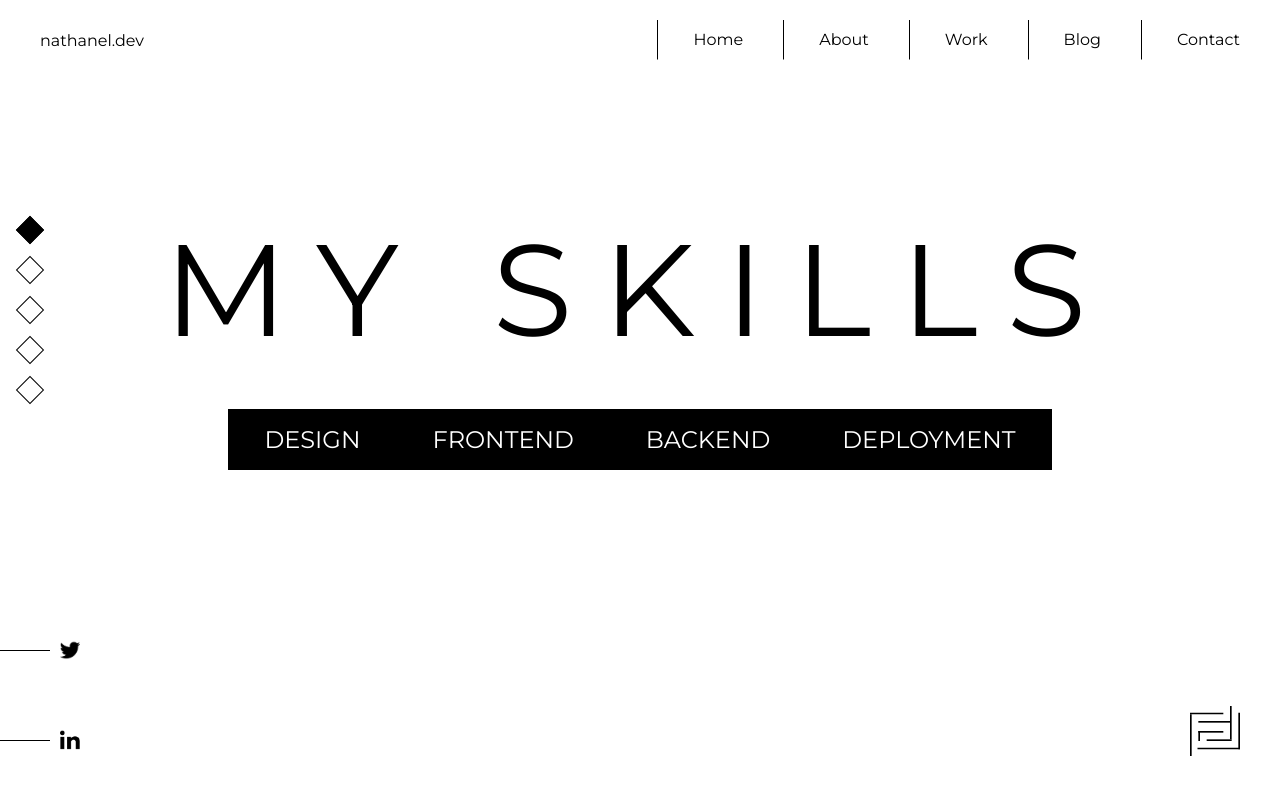
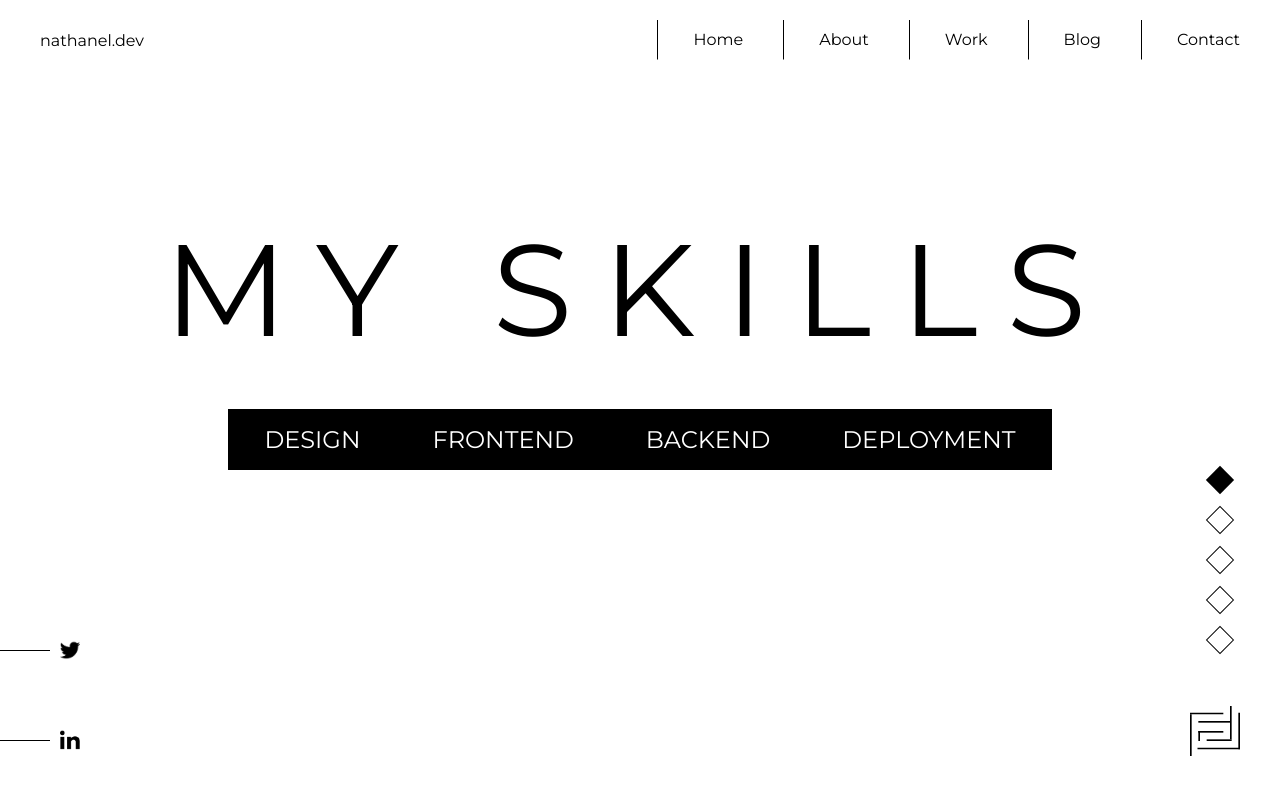
Before and after one commit to natdlc/nathanel-portfolio, a Next.js app: page /skills in a window 1280 px wide. Shown: the top 800 px of the page. Built offline with nearby package versions, Linux system fonts and the light colour scheme.

Commit message:
skills icon animation and page transitions wip

```diff
--- /dev/null
+++ b/components/misc/skills-icon-cover.jsx
@@ -0,0 +1,23 @@
+import styles from "@/styles/util.module.css";
+import { useRouter } from "next/router";
+import { useEffect, useState } from "react";
+
+export default function SkillsIconCover() {
+  const [isInitialLoad, setIsInitialLoad] = useState(true);
+
+  const router = useRouter();
+
+  useEffect(() => {
+    if (router.pathname.includes("skills")) {
+      setIsInitialLoad(false);
+    }
+  }, [router.pathname]);
+
+  return (
+    <div
+      className={`${styles.skills_icon_cover} ${
+        isInitialLoad ? "" : styles.hidden
+      }`}
+    ></div>
+  );
+}
--- a/layout/nav/header/header.jsx
+++ b/layout/nav/header/header.jsx
@@ -29,12 +29,15 @@ export default function Header() {
       <nav>
         <ul className={styles.ul}>
           <li>
-            <Anchor href={isNotHome ? "/" : "#"}>Home</Anchor>
+            {/* <Anchor href={isNotHome ? "/" : "#"}>Home</Anchor> */}
+            <Link href="/" className={styles.link}>
+              Home
+            </Link>
           </li>
           <Submenu submenu={aboutSubmenu} />
           <Submenu submenu={workSubmenu} />
           <li>
-            <Link href="blog" className={styles.blog}>
+            <Link href="blog" className={styles.link}>
               Blog
             </Link>
           </li>
--- a/layout/nav/header/header.module.css
+++ b/layout/nav/header/header.module.css
@@ -102,7 +102,7 @@
   color: inherit;
 }
 
-.blog {
+.link {
   padding: 10px 20px;
   display: inline-block;
 }
--- a/layout/nav/nav.jsx
+++ b/layout/nav/nav.jsx
@@ -1,4 +1,4 @@
-import useSkillsNav from "@/hooks/useSkillsNav";
+import SkillsIconCover from "@/components/misc/skills-icon-cover";
 import Header from "./header/header";
 import SkillsIcon from "./skills-icon/skills-icon";
 import SkillsNav from "./skills-nav/skills-nav";
@@ -8,9 +8,10 @@ export default function FixedNav({ skillsNav }) {
   return (
     <>
       <Header />
+      <SkillsIconCover />
       <SkillsNav visibleSection={skillsNav.state.visibleSection} />
+      <SkillsIcon />
       <Socials />
-      <SkillsIcon />
     </>
   );
 }
--- a/layout/nav/skills-nav/skills-nav.jsx
+++ b/layout/nav/skills-nav/skills-nav.jsx
@@ -1,17 +1,24 @@
 import { getSkillItems } from "@/lib/skills";
+import { useRouter } from "next/router";
 import styles from "./skills-nav.module.css";
 
 const skills = getSkillItems();
 skills.unshift({ title: "hero" });
 
 export default function SkillsNav({ visibleSection }) {
+  const router = useRouter();
+
   return (
     <div className={styles.div}>
       {skills.map((skill) => (
         <a
-          className={
-            visibleSection === skill.title ? styles.visible : styles.hidden
+          key={skill.title}
+          className={`${
+            visibleSection === skill.title
+              ? styles.visible_section
+              : styles.non_visible_section
           }
+          ${router.pathname.includes("skills") ? styles.shown : styles.hidden}`}
           href={skill.title === "hero" ? "#" : `#${skill.title}`}
         ></a>
       ))}
--- a/layout/nav/skills-nav/skills-nav.module.css
+++ b/layout/nav/skills-nav/skills-nav.module.css
@@ -1,25 +1,22 @@
 /* <a> animations */
 
-@keyframes slide-right {
-  0% {
+@keyframes slide-in {
+  from {
+    transform: translateY(500%) rotate(45deg);
     opacity: 0;
-    filter: blur(5px);
-    transform: translateX(-100%) rotate(-900deg);
   }
-  50% {
+  to {
+    transform: translateY(0) rotate(45deg);
+    opacity: 1;
+  }
+}
+
+@keyframes slide-out {
+  from {
+    opacity: 1;
+  }
+  to {
     opacity: 0;
-    filter: blur(5px);
-    transform: translateX(-1000%) rotate(-900deg);
-  }
-  75% {
-    opacity: 0.6;
-    filter: blur(1px);
-    transform: translateX(200%) rotate(180deg);
-  }
-  100% {
-    opacity: 1;
-    filter: blur(0);
-    transform: translateX(0) rotate(45deg);
   }
 }
 
@@ -27,53 +24,54 @@
 
 .div {
   z-index: 99;
-  bottom: 50%;
-  left: 20px;
+  bottom: 150px;
+  right: 50px;
   position: fixed;
   display: flex;
   flex-direction: column;
   gap: 20px;
 }
 
-.div a {
-  transform: rotate(45deg);
+.visible_section {
+  background: black;
+  transition: all 1s;
+}
+
+.non_visible_section {
+  background: white;
+  transition: all 1s;
+}
+
+.shown {
+  transform: translateY(0) rotate(45deg);
   width: 20px;
   height: 20px;
   border: 1px solid black;
   display: block;
-}
-
-.div a:nth-child(1),
-.div a:nth-child(2),
-.div a:nth-child(3),
-.div a:nth-child(4),
-.div a:nth-child(5) {
-  animation-name: slide-right;
-  animation-direction: normal;
+  animation: slide-in 1s alternate forwards;
 }
 
 .div a:nth-child(1) {
-  animation-duration: 1.7s;
+  animation-duration: 0.7s;
 }
 .div a:nth-child(2) {
-  animation-duration: 1.8s;
+  animation-duration: 1s;
 }
 .div a:nth-child(3) {
-  animation-duration: 1.9s;
+  animation-duration: 1.3s;
 }
 .div a:nth-child(4) {
-  animation-duration: 2s;
+  animation-duration: 1.6s;
 }
 .div a:nth-child(5) {
-  animation-duration: 2s;
-}
-
-.visible {
-  background: black;
-  transition: all 0.4s;
+  animation-duration: 2.1s;
 }
 
 .hidden {
-  background: white;
-  transition: all 0.4s;
+  transform: rotate(45deg);
+  opacity: 0;
+  width: 20px;
+  height: 20px;
+  border: 1px solid black;
+  animation: slide-out 1s forwards alternate;
 }
--- a/pages/_app.js
+++ b/pages/_app.js
@@ -17,7 +17,6 @@ export default function App({ Component, pageProps }) {
           }
         `}
       </style>
-      {/* <PageTransition /> */}
       <Layout skillsNav={skillsNav}>
         <Component dispatch={skillsNav.dispatch} {...pageProps} />
       </Layout>
--- /dev/null
+++ b/styles/util.module.css
@@ -0,0 +1,17 @@
+.skills_icon_cover {
+  position: fixed;
+  width: 100px;
+  height: 300px;
+  background: white;
+  bottom: 130px;
+  z-index: 101;
+  right: 0;
+}
+
+.shown {
+  display: block;
+}
+
+.hidden {
+  display: none;
+}
```
